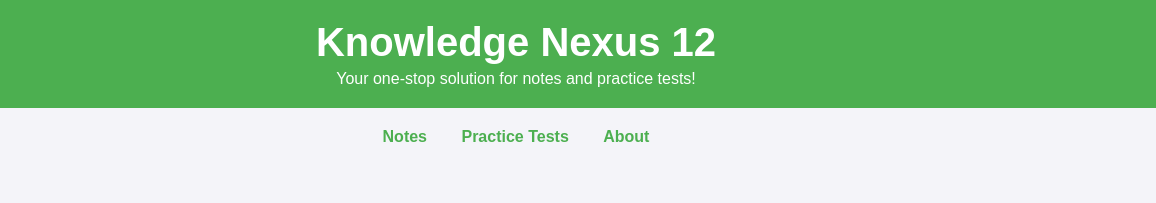
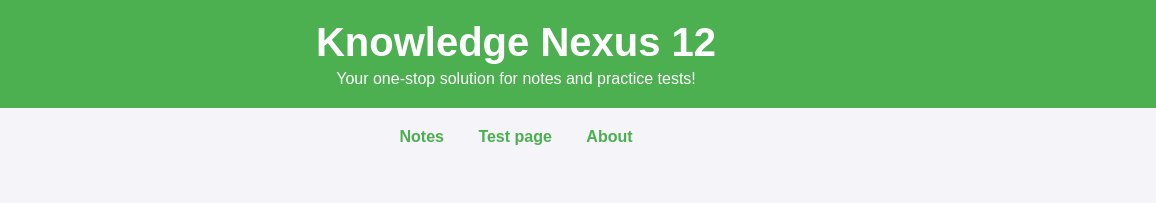
Before and after one commit to sunilkumart2025/class-12, a plain HTML site: page index.html in a window 1280 px wide. Shown: the top 203 px of the page, 124-1280 px from the left. Drawn offline with Linux system fonts and the light colour scheme.

Commit message:
Update index.html
linked test file

```diff
--- a/index.html
+++ b/index.html
@@ -97,7 +97,7 @@
     </header>
     <nav>
         <a href="#notes">Notes</a>
-        <a href="#practice-tests">Practice Tests</a>
+        <a href="#practice-tests">Test page</a>
         <a href="#about">About</a>
     </nav>
     <div class="content">
```
